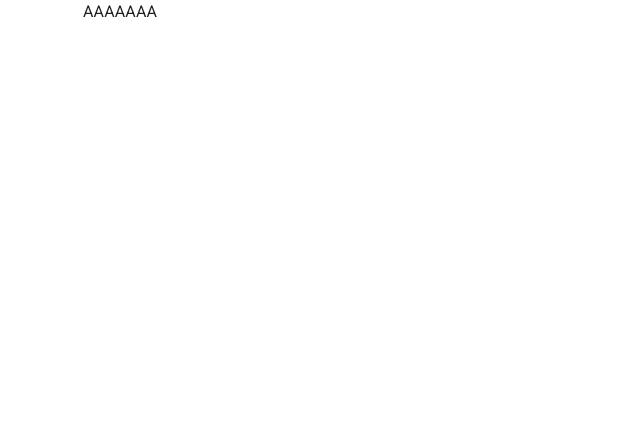
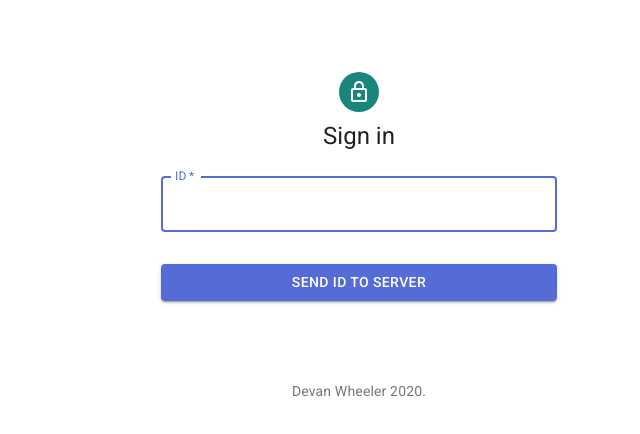
Before and after one commit to dlwwheeler/webrtcchatfrontend, a React (Create React App) app: page / in a window 1280 px wide. Shown: the top 434 px of the page, without its empty margins (281-921 px from the left). Built offline with nearby package versions, Linux system fonts and the light colour scheme.

Commit message:
core log in done

```diff
--- a/src/App.js
+++ b/src/App.js
@@ -4,14 +4,13 @@ import Box from '@material-ui/core/Box';
 import Link from '@material-ui/core/Link';
 import ProTip from './ProTip';
 import SignIn from './SignIn';
-import Typography from '@material-ui/core/Typography';
+import VideoChat from './VideoChat';
 function Display(props) {
-  console.log(props);
-	const ID = props.peerID!="";
-		if (ID) {
-			return <Typography> AAAAAAA </Typography>;
+	const ID = props.props.state.peerID;
+		if (ID&&ID!="") {
+			return <VideoChat props={props.props}/>;
 	  }
-		return <SignIn props={this}/>;
+		return <SignIn props={props.props}/>;
 }
 
 class App extends React.Component{
@@ -25,7 +24,7 @@ class App extends React.Component{
 	render() {
   	return (
     	<Container maxWidth="sm">
-	  <Display props={this.state}/>
+	  <Display props={this}/>
     	</Container>
   	);
 	}
--- /dev/null
+++ b/src/VideoChat.js
@@ -0,0 +1,96 @@
+import React from 'react';
+import Avatar from '@material-ui/core/Avatar';
+import Button from '@material-ui/core/Button';
+import CssBaseline from '@material-ui/core/CssBaseline';
+import TextField from '@material-ui/core/TextField';
+import FormControlLabel from '@material-ui/core/FormControlLabel';
+import Checkbox from '@material-ui/core/Checkbox';
+import {red} from '@material-ui/core/colors'
+import Link from '@material-ui/core/Link';
+import Grid from '@material-ui/core/Grid';
+import Box from '@material-ui/core/Box';
+import LockOutlinedIcon from '@material-ui/icons/LockOutlined';
+import Card from '@material-ui/core/Card';
+import CardHeader from '@material-ui/core/CardHeader';
+import CardMedia from '@material-ui/core/CardMedia';
+import Typography from '@material-ui/core/Typography';
+import { makeStyles } from '@material-ui/core/styles';
+import Container from '@material-ui/core/Container';
+
+function Copyright() {
+  return (
+    <Typography variant="body2" color="textSecondary" align="center">
+      <Link color="inherit" href="https://devan-wheeler.net">
+        Devan Wheeler
+      </Link>{' '}
+      {new Date().getFullYear()}
+      {'.'}
+    </Typography>
+  );
+}
+
+const useStyles = makeStyles((theme) => ({
+  paper: {
+    marginTop: theme.spacing(8),
+    display: 'flex',
+    flexDirection: 'column',
+    alignItems: 'center',
+  },
+  form: {
+    width: '100%', // Fix IE 11 issue.
+    marginTop: theme.spacing(1),
+  },
+  submit: {
+    margin: theme.spacing(3, 0, 2),
+  },
+  root: {
+    maxWidth: 345,
+  },
+  media: {
+    height: 0,
+    paddingTop: '56.25%', // 16:9
+  },
+  expand: {
+    transform: 'rotate(0deg)',
+    marginLeft: 'auto',
+    transition: theme.transitions.create('transform', {
+      duration: theme.transitions.duration.shortest,
+    }),
+  },
+  expandOpen: {
+    transform: 'rotate(180deg)',
+  },
+  avatar: {
+  },
+}));
+
+export default function VideoChat(props) {
+  const classes = useStyles();
+  console.log(props);
+  return (
+    <Container component="main" maxWidth="xs">
+      <CssBaseline />
+      <div className={classes.paper}>
+        <Typography component="h1" variant="h5">
+          Video Chat
+        </Typography>
+	      <Card className={classes.form}>
+	        <CardHeader title={`${props.props.state.peerID}`}
+            className={classes.avatar}
+            />
+	          <CardMedia className={classes.media}
+            />
+	      </Card>
+	      <Button
+	        variant="contained"
+	        color="primary"
+	        className={classes.submit}>
+          AAAAAAAAAAAAAAAAAAAAAAAAAA
+	      </Button>
+      </div>
+      <Box mt={8}>
+        <Copyright />
+      </Box>
+    </Container>
+  );
+}
```
Also changed, not shown: 1 other file (tests, documents, lock files or other folders).
